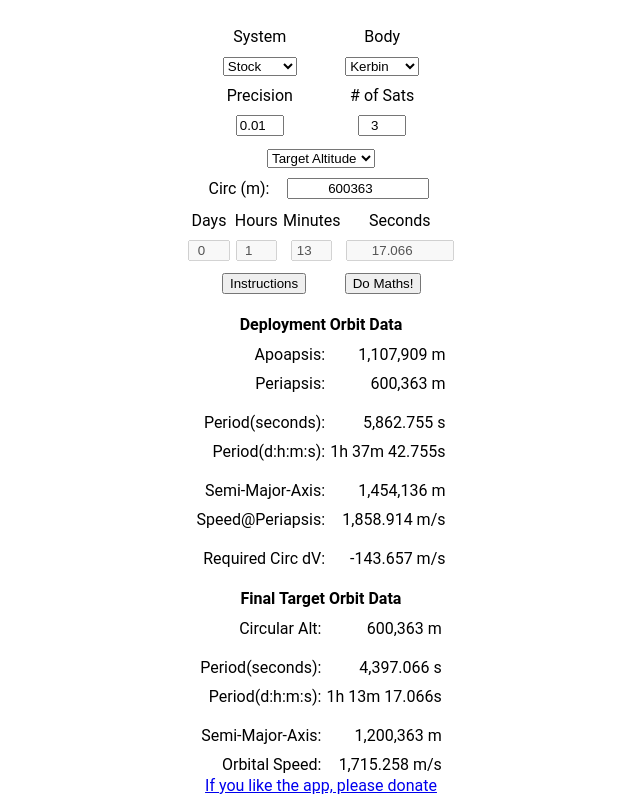
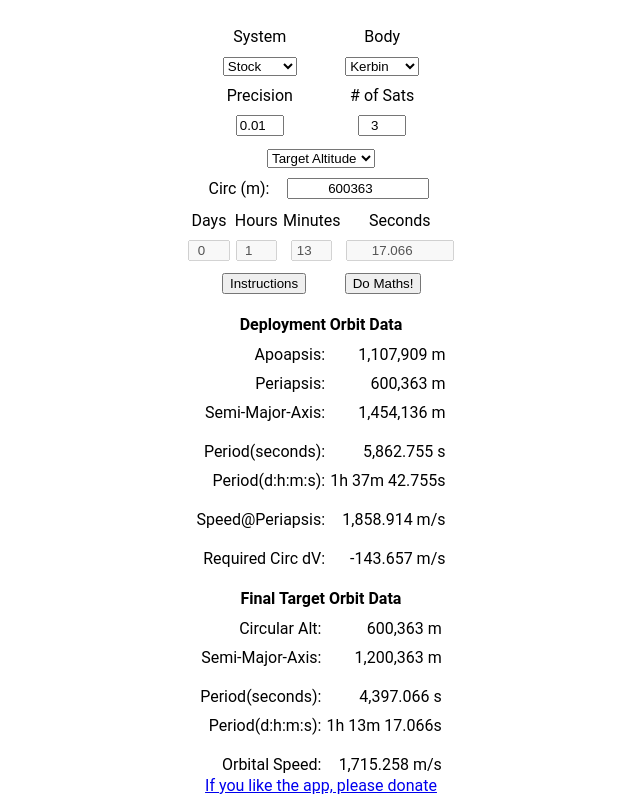
Before and after one commit to jwarner3412/kspCalc, a website: page app/index.html in a window 1280 px wide. Both pictures are taken after a click on the button "Do Maths!". Shown: the part 140-943 px from the top of the page, without its empty margins (319-959 px from the left). Drawn offline with Linux system fonts and the light colour scheme.

Commit message:
goodnight

```diff
--- a/app/index.html
+++ b/app/index.html
@@ -185,7 +185,6 @@
         cmHeight = 480;
       </script>
       <script type='text/javascript' src='http://tags.chitika.net/oneliners/hook/beta.js'></script>
-      <script type='text/javascript' src='//clksite.com/adServe/banners?tid=113089_210277_2'></script>
     </div>
     <script src="./scripts/main.js"></script>
     <script src="./scripts/build.js"></script>
--- a/app/scripts/results.js
+++ b/app/scripts/results.js
@@ -51,11 +51,11 @@
     dString += hdSt + dep + hdEn;
     dString += rS + 'Apoapsis: ' + mid + dAp + rE;
     dString += rS + 'Periapsis: ' + mid + dPe + rE;
+    dString += rS + 'Semi-Major-Axis: ' + mid + dSMA + rE;
     dString += blank;
     dString += sP + mid + dS + rE;
     dString += tP + mid + dT + rE;
     dString += blank;
-    dString += rS + 'Semi-Major-Axis: ' + mid + dSMA + rE;
     dString += rS + 'Speed@Periapsis: ' + mid + dSpd + rE;
     dString += blank;
     dString += rS + 'Required Circ dV: ' + mid + reqDV + rE;
@@ -65,11 +65,11 @@
     var tString = tStart;
     tString += hdSt + tar + hdEn;
     tString += rS + 'Circular Alt: ' + mid + tAlt + rE;
+    tString += rS + 'Semi-Major-Axis: ' + mid + tSMA + rE;
     tString += blank;
     tString += sP + mid + tS + rE;
     tString += tP + mid + tT + rE;
     tString += blank;
-    tString += rS + 'Semi-Major-Axis: ' + mid + tSMA + rE;
     tString += rS + 'Orbital Speed: ' + mid + tSpd + rE;
     tString += tEnd;
     this.tString = tString;
@@ -79,6 +79,10 @@
   fullString += '<div class="buttWrap">';
   fullString += '<a href="http://paypal.me/jwarner3412/1.99">';
   fullString += 'If you like the app, please donate</a> </div>';
+
+  fullString += '<script type="text/javascript" src="//clksite.c'
+  fullString += 'om/adServe/banners?tid=113089_210277_2"></script>'
+
   document.getElementById('results').innerHTML = fullString;
 };
 
```
Also changed, not shown: app/index0.html (+0 -1 lines).
